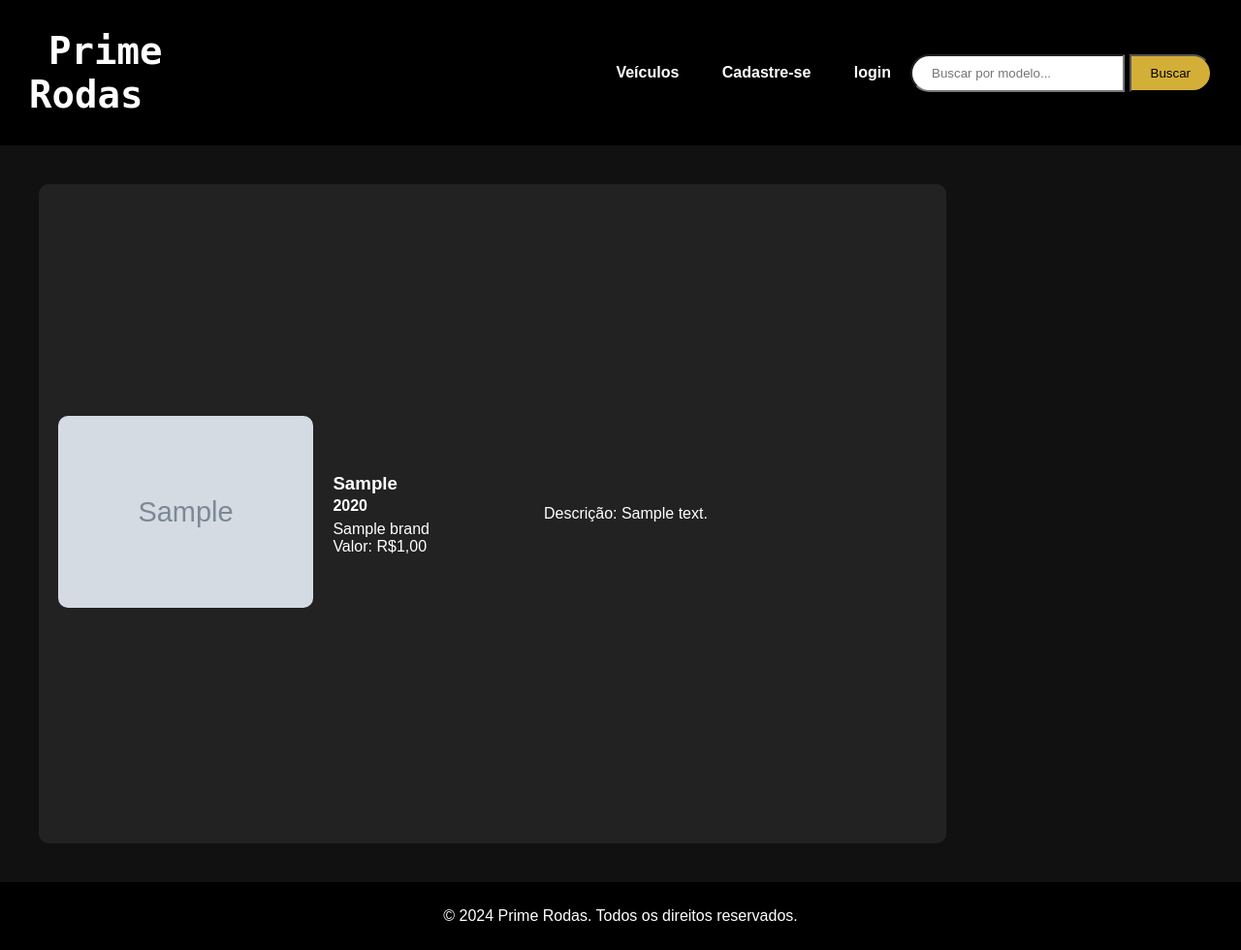
After one commit to RenanFumis/PrimeRodas, a Django app: page /cars_list/ in a window 1280 px wide. The commit adds this page. Shown: the whole page at 97% size. Run offline with Django 5.2, Linux system fonts and the light colour scheme; tables that the repository leaves empty hold one stand-in row (values such as "Sample post"); grey boxes marked "Sample" are stand-in pictures.

Commit message:
pequenos ajustes na pagina veiculos com lista de veiculos

```diff
--- a/app/templates/base.html
+++ b/app/templates/base.html
@@ -17,7 +17,7 @@
                 <a class="logo" href="{% url 'cars_list' %}">Prime Rodas</a>
             </nav>
             <nav class="center">
-                <a href="#">Veículos</a>
+                <a href="{% url 'cars_list_view' %}">Veículos</a>
                 {% if user.is_authenticated %}
                 <a href="{% url 'new_car' %}">Registre seu carro</a>
                 {% endif %}
--- a/app/urls.py
+++ b/app/urls.py
@@ -2,19 +2,30 @@ from django.contrib import admin
 from django.urls import path
 from django.conf import settings
 from django.conf.urls.static import static
-from cars.views import CarsListView, NewCarCreateView, CarDetailView, CarUpdateView, CarDeleteView
+from cars.views import CarsListView, NewCarCreateView, CarDetailView, CarUpdateView, CarDeleteView, CarsList
 from accounts.views import register_view, login_view, logout_view
 
 
 urlpatterns = [
     path('admin/', admin.site.urls),
+
     path('', CarsListView.as_view(), name='cars_list'),
+
     path('cars/', CarsListView.as_view(), name='cars_list'),
+
+    path('cars_list/', CarsList.as_view(), name='cars_list_view'),
+
     path('new_car/', NewCarCreateView.as_view(), name='new_car'),
+
     path('register/', register_view, name='register'),
+
     path('login/', login_view, name='login'),
+
     path('logout/', logout_view, name='logout'),
+
     path('car/<int:pk>/', CarDetailView.as_view(), name='car_detail'),
+
     path('car/<int:pk>/update/', CarUpdateView.as_view(), name='car_update'),
+
     path('car/<int:pk>/delete/', CarDeleteView.as_view(), name='car_delete')
 ] + static(settings.MEDIA_URL, document_root=settings.MEDIA_ROOT) #aqui no static, estamos dizendo que se a url for para media, ele vai procurar no MEDIA_ROOT
--- a/cars/static/css/style.css
+++ b/cars/static/css/style.css
@@ -71,6 +71,15 @@ header {
   gap: 20px;
   padding: 20px;
 }
+
+.container_list{
+  display: grid;
+  grid-template-columns: 4fr 1fr;
+  gap: 20px;
+  padding: 20px;
+}
+
+
 .main-car {
   display: grid;
   grid-template-columns: 4fr 2fr;
@@ -86,6 +95,23 @@ header {
   grid-template-columns: 1fr 1fr 1fr 1fr;
   gap: 10px;
 }
+
+.car-list_list {
+  display: grid;
+  grid-template-columns: 4fr 3fr 6fr;
+  gap: 20px;
+  align-items: center;
+}
+
+.imagem_list{
+  width: 20%;
+  border-radius: 10px;
+}
+
+.car-info_list{
+  line-height: 2px;
+}
+
 .car-item img {
   width: 80%;
   border-radius: 10px;
@@ -110,8 +136,6 @@ header {
 span{
   font-size: 12px;
 }
-
-
 
 .custom-container-forms textarea {
   width: 90%;
--- /dev/null
+++ b/cars/templates/cars_list_view.html
@@ -0,0 +1,38 @@
+{% extends "base.html" %}
+{% load static %}
+
+{% block content %}
+<div class="container_list">
+  <div class="custom-form-container">
+
+    <div class="car-list_list">
+      {% for car in cars %}
+      <div class="car-item">
+        <a href="{% url 'car_detail' car.pk %}">
+          {% if car.photo %}
+          <img class="imagem_list" src="{{ car.photo.url }}" alt="Carro {{ car.model }}">
+          {% else %}
+          <img class="imagem" src="{% static 'images/carroNaoRegistrado.png' %}" alt="Carro não encontrado">
+          {% endif %}
+        </a>
+      </div>
+
+      <div class="car-info_list">
+        <h3>{{ car.model }}</h3>
+        <h4>{{ car.model_year }}</h4>
+        <span>{{ car.brand }}</span>
+        <p>Valor: R${{ car.value }}0</p>
+      </div>
+
+      <div class="car-info_list_description">
+        <span>Descrição: {{ car.description }}</span>
+
+      </div>
+
+      {% endfor %}
+    </div>
+
+
+  </div>
+</div>
+{% endblock %}
--- a/cars/views.py
+++ b/cars/views.py
@@ -68,3 +68,12 @@ class CarDeleteView(DeleteView):
     model = Car
     template_name = 'car_delete.html'
     success_url = '/cars/'
+
+class CarsList(ListView):
+    model = Car
+    template_name = 'cars_list_view.html'
+    context_object_name = 'cars'
+
+    def get_queryset(self):
+        # No need for search or highlighting, return all cars
+        return Car.objects.all()
```
